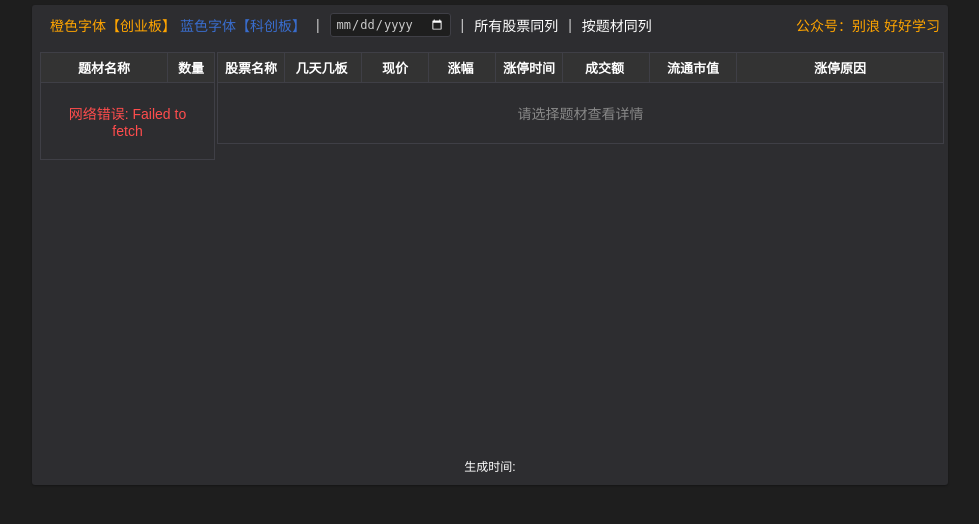
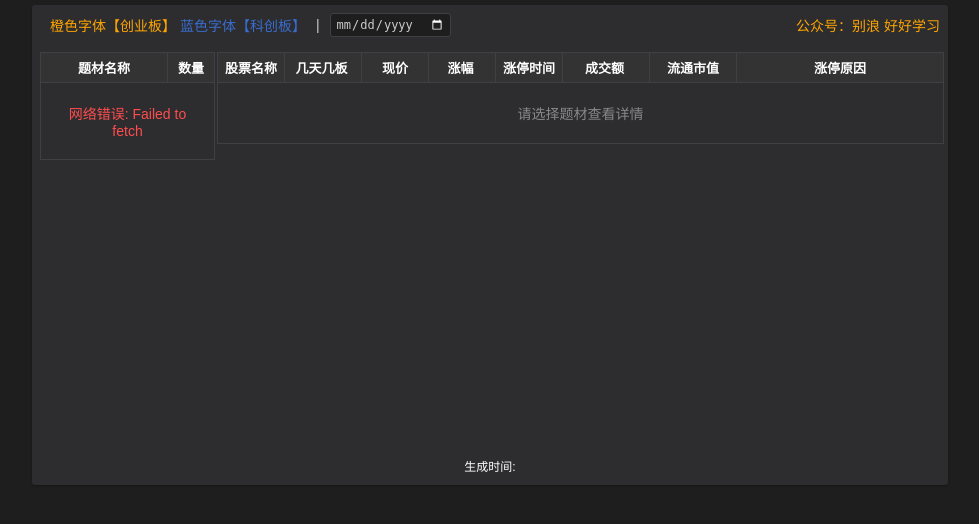
Before and after one commit to b2522/hot_tdx, a Flask app: page / in a window 1280 px wide. Shown: the top 524 px of the page, without its empty margins (158-1137 px from the left). Run offline with Flask 3, Linux system fonts and the light colour scheme.

Commit message:
Update index.html

```diff
--- a/templates/index.html
+++ b/templates/index.html
@@ -281,10 +281,6 @@
                 </span>
                 <span style="color: var(--text-color); font-size: 14px;"> | </span>
                 <input type="date" id="datePicker" placeholder="选择日期" onchange="onDateChange()" class="filter-input">
-                <span style="color: var(--text-color); font-size: 14px;"> | </span>
-                <a href="/all_hot" style="color: white !important; text-decoration: none !important; font-size: 14px;"> 所有股票同列 </a>
-                <span style="color: var(--text-color); font-size: 14px;"> | </span>
-                <a href="/" style="color: white !important; text-decoration: none !important; font-size: 14px;"> 按题材同列 </a>
                 <div style="margin-left: auto; color: orange !important; font-size: 14px;">
                     公众号：别浪 好好学习
                 </div>
```
